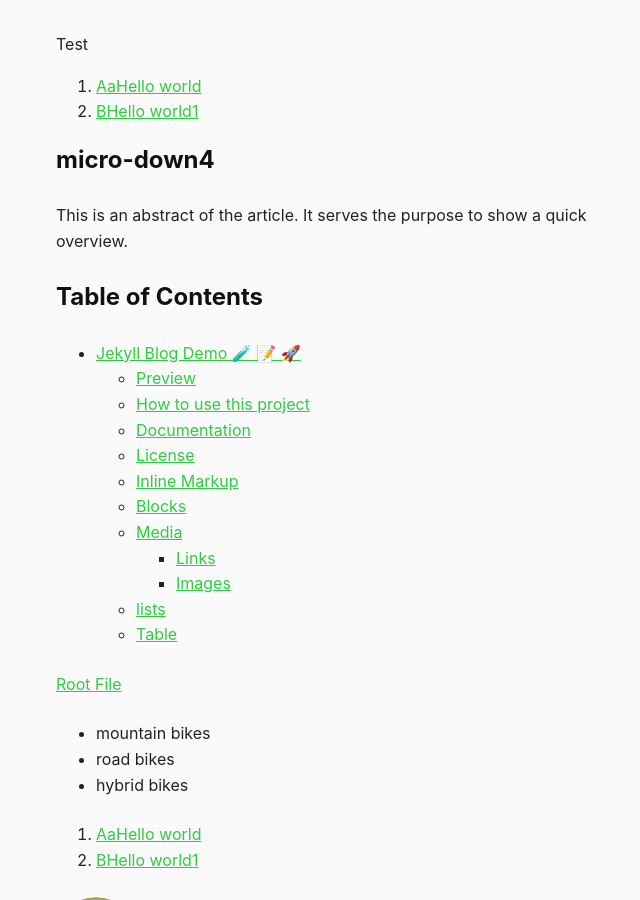
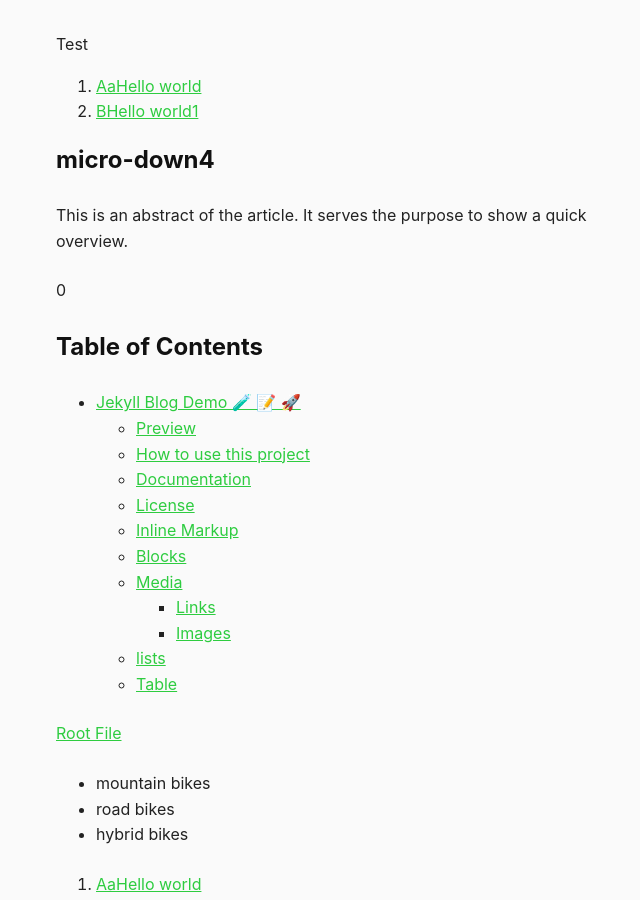
Before and after one commit to werktat/bruno, a Jekyll site: the page built from index.md, in a window 1280 px wide and 900 px high. Shown: the whole window, without its empty margins (284-924 px from the left). Built offline with Jekyll 4.4.1, drawn with Linux system fonts in a browser that asks for light colours.

Commit message:
Update index.md

```diff
--- a/index.md
+++ b/index.md
@@ -7,6 +7,15 @@ title: TestBlog
 
 This is an abstract of the article. It serves the purpose to
 show a quick overview.
+
+<!-- Random ID generation -->
+{% assign min = 0 %}
+{% assign max = 1000 %}
+{% assign diff = max | minus: min %}
+{% assign randomNumber = "now" | date: "%N" | modulo: diff | plus: min %}
+<!-- /Random ID generation -->
+
+{{randomNumber}}
 
 ## Table of Contents
 {:.no_toc}
```
